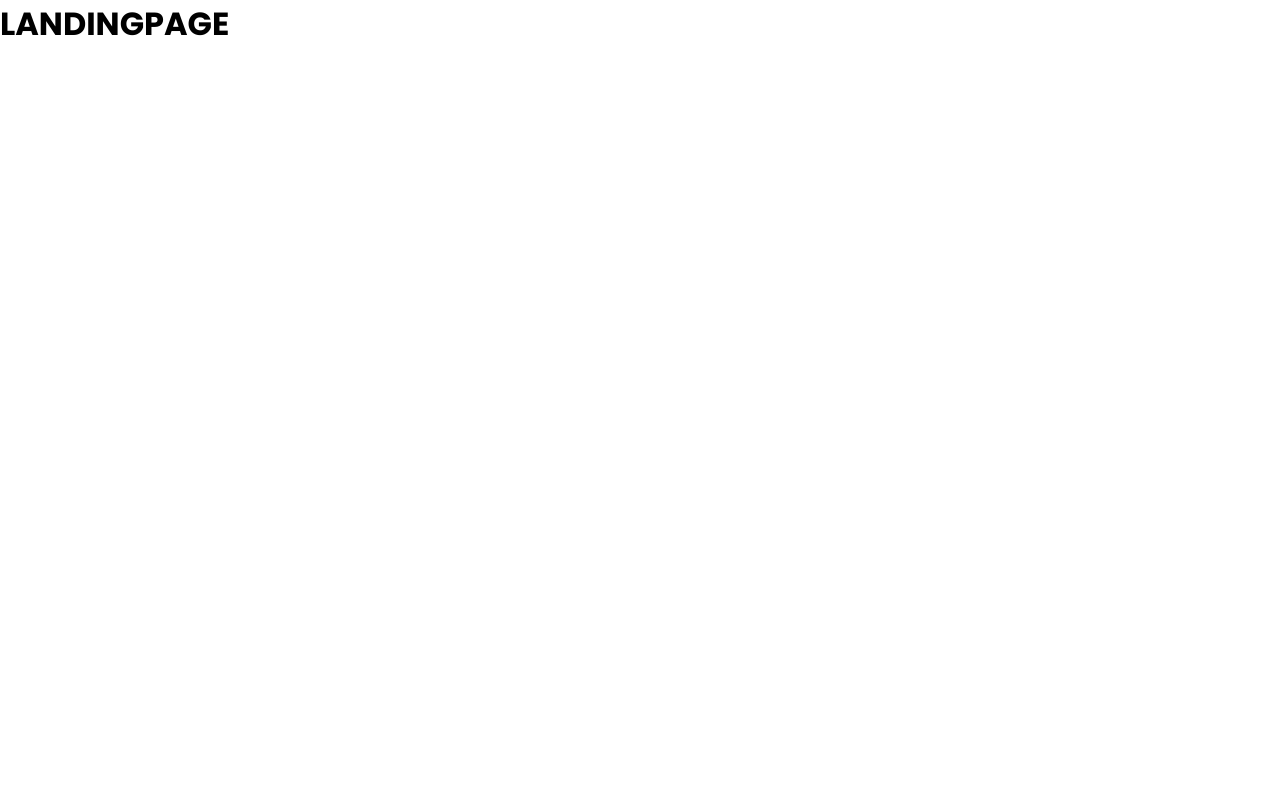
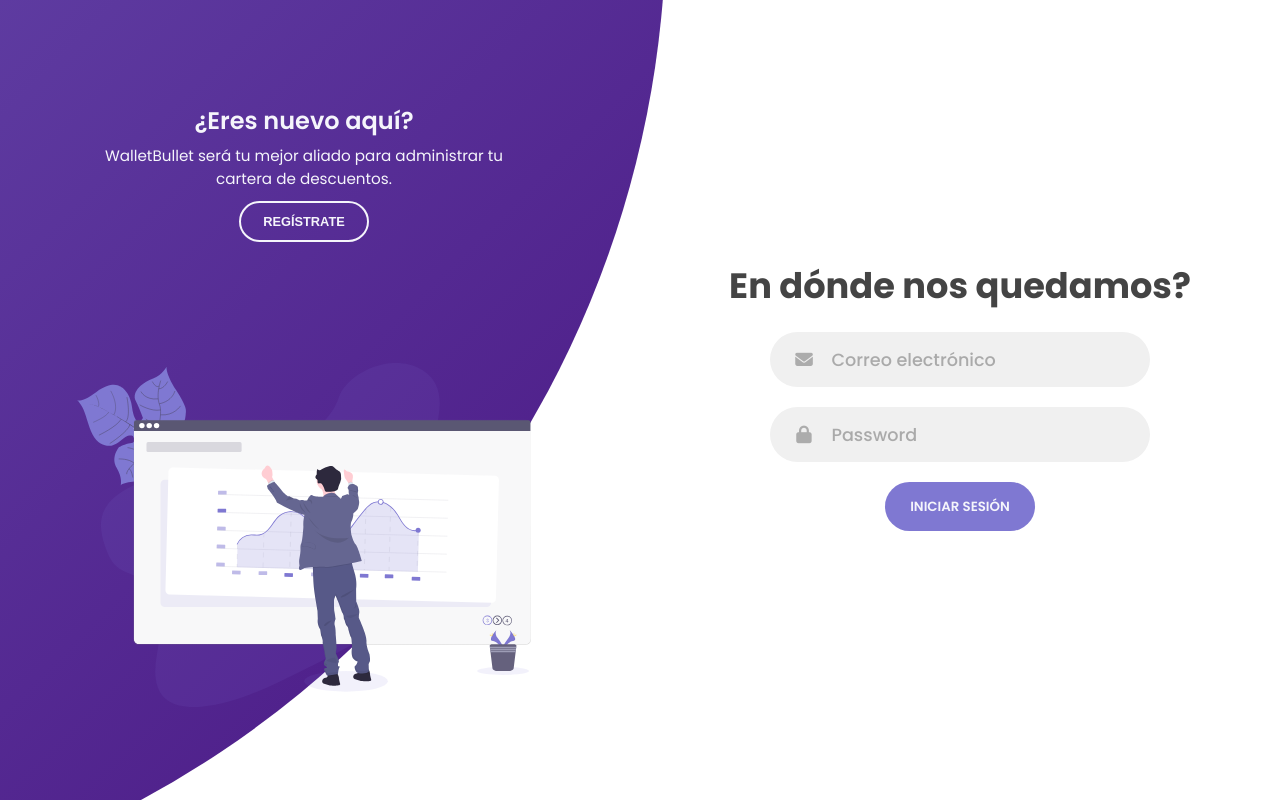
Before and after one commit to omarmendozaaa/Finanzas-TF-frontend, a React (Create React App) app: page / in a window 1280 px wide. Built offline with nearby package versions, Linux system fonts and the light colour scheme.

Commit message:
últimos detalles login, singup, crear empresa al iniciar registrarte

```diff
--- a/src/App.js
+++ b/src/App.js
@@ -140,7 +140,8 @@ function App() {
     return (
       <Switch>
         <Route
-          path="/login"
+          // path="/login"
+          default
           render={(props) => (
             <Login
               {...props}
@@ -150,9 +151,10 @@ function App() {
             />
           )}
         />
-        <Route default>
+        {/* POSIBLE LANDING PAGE */}
+        {/* <Route default>
           <h1>LANDINGPAGE</h1>
-        </Route>
+        </Route> */}
       </Switch>
     );
   }
--- a/src/components/Welcome/Welcome.js
+++ b/src/components/Welcome/Welcome.js
@@ -68,6 +68,7 @@ function Welcome({ showError, user, crearempresa }) {
                 value={empresa.razonSocial}
                 placeholder="Razon Social"
                 name="razonSocial"
+                onClick={llenarempresa}
                 onChange={handleInputChange}
               />
             </div>
```
